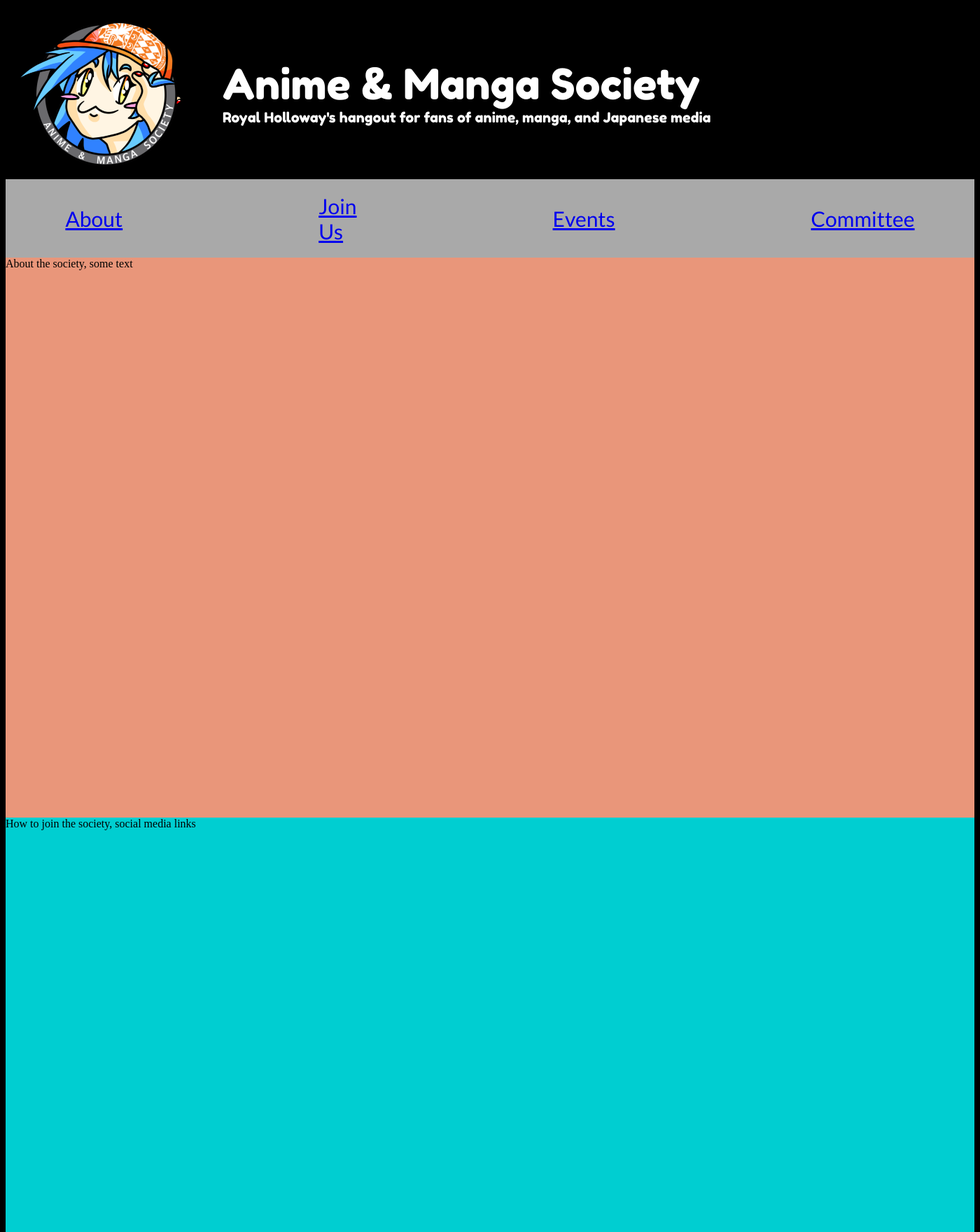
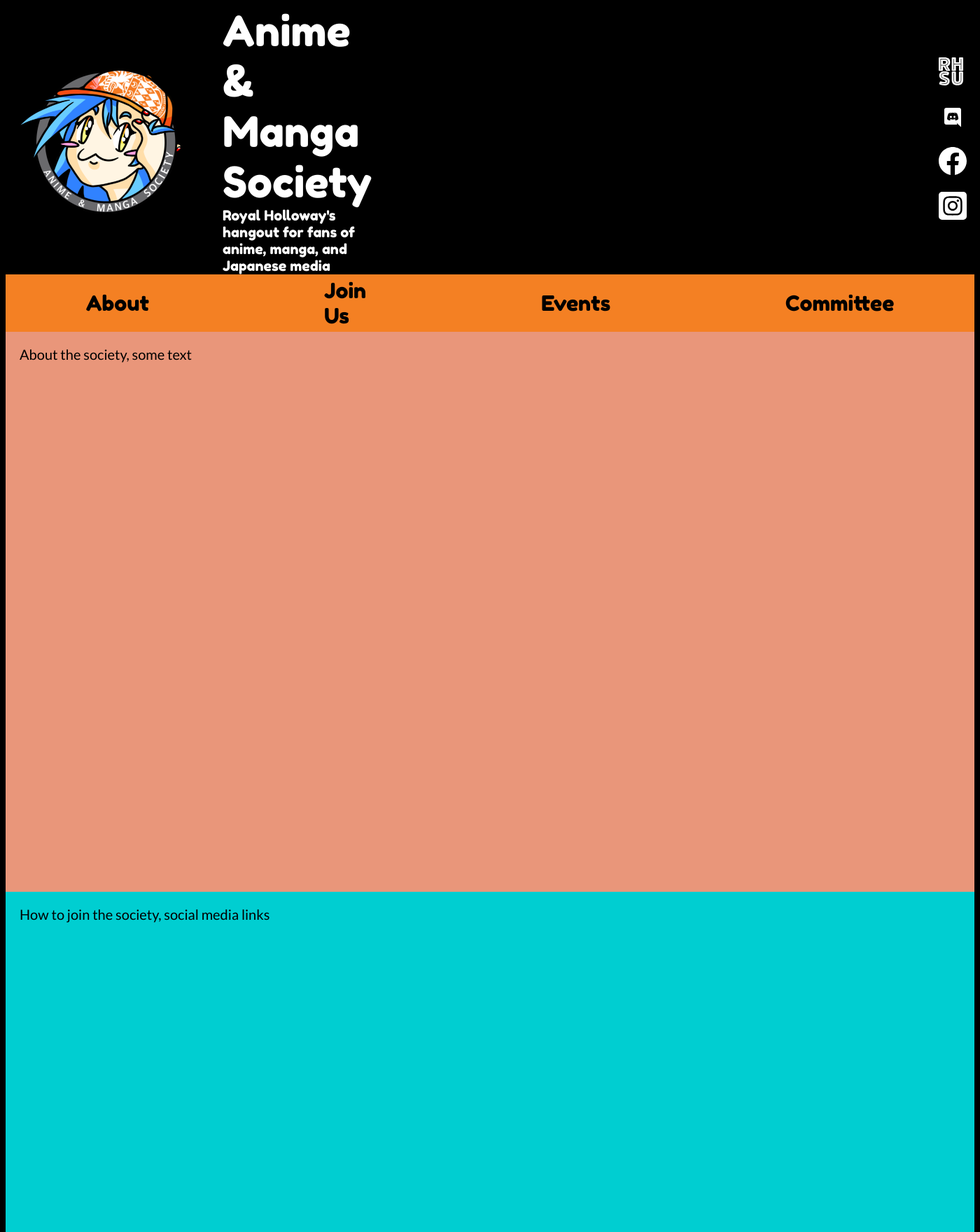
Before and after one commit to lwarchive/animesoc-website, a Django app: page / in a window 1400 px wide. Shown: the top 1760 px of the page at 70% size. Run offline with Django 3.2, Linux system fonts and the light colour scheme; data that the repository does not hold is empty.

Commit message:
added social media icons to the top bar
the instagram svg file doesn't wanna load for some reason though

```diff
--- a/animesocsite/home/templates/home.html
+++ b/animesocsite/home/templates/home.html
@@ -26,6 +26,12 @@
                     Royal Holloway's hangout for fans of anime, manga, and Japanese media
                 </div>
             </div>
+            <div class="smstray">
+                <a href="https://www.su.rhul.ac.uk/societies/a-z/animeandmanga/"> <img src="{% static 'rhsu-logo.svg' %}"> </a>
+                <a href="https://discord.gg/TcvRq2H"> <img src="{% static 'discord-logo.svg' %}"> </a>
+                <a href="https://www.facebook.com/groups/animemangarhul"> <img src="{% static 'facebook-logo.svg' %}"> </a>
+                <a href="https://www.instagram.com/rhulanime/"> <img src="{% static 'instagram-logo.svg' %}"> </a>
+            </div>
         </div>
 
         <div class="navigationbar">
@@ -36,11 +42,15 @@
         </div>
 
         <div class="about" id="about">
-            About the society, some text
+            <div class="copy">
+                About the society, some text
+            </div>
         </div>
 
         <div class="joinus" id="joinus">
-            How to join the society, social media links
+            <div class="copy">
+                How to join the society, social media links
+            </div>
         </div>
 
         <div class="events" id="events">
@@ -57,7 +67,9 @@
         </div>
 
         <div class="committee" id="committee">
-            who's in the committee
+            <div class="copy">
+                who's in the committee
+            </div>
         </div>
 
         <script>
--- a/animesocsite/static/style.css
+++ b/animesocsite/static/style.css
@@ -1,6 +1,10 @@
 
 body {
     background-color: black;
+}
+
+a {
+    text-decoration: none;
 }
 
 ::-webkit-scrollbar {
@@ -24,7 +28,7 @@ body {
     top: 0px;
     position: sticky;
     position: -webkit-sticky;
-    background-color: darkgray;
+    background-color: #f48023;
     display: flex;
     flex-direction: row;
     align-items: center;
@@ -32,17 +36,26 @@ body {
 }
 
 .navigationlink {
-    padding: 20px;
+    padding: 5px;
     margin-left: 120px;
     margin-right: 120px;
-    font-family: 'Lato', sans-serif;
+    font-family: 'Fredoka One', cursive;
     font-size: 30px;
+}
+
+.navigationlink a {
+    color: black;
+}
+
+.navigationlink a:hover {
+    color: white;
 }
 
 .title {
     color: white;
     font-family: 'Fredoka One', cursive;
     padding-left: 40px;
+    padding-right: 800px;
     font-size: 60px;
 }
 
@@ -50,6 +63,21 @@ body {
     color: white;
     font-family: 'Fredoka One', cursive;
     font-size: 20px;
+}
+
+.smstray {
+    justify-content: flex-end;
+}
+
+.smstray img {
+    height: 40px;
+    width: auto;
+}
+
+.copy {
+    font-family: 'Lato', sans-serif;
+    font-size: 20px;
+    padding: 20px;
 }
 
 .about {
```
Also changed, not shown: animesocsite/static/discord-logo.svg (added), animesocsite/static/facebook-logo.svg (added), animesocsite/static/instagram-logo.svg (added), animesocsite/static/rhsu-logo.svg (added), 1 other file.
